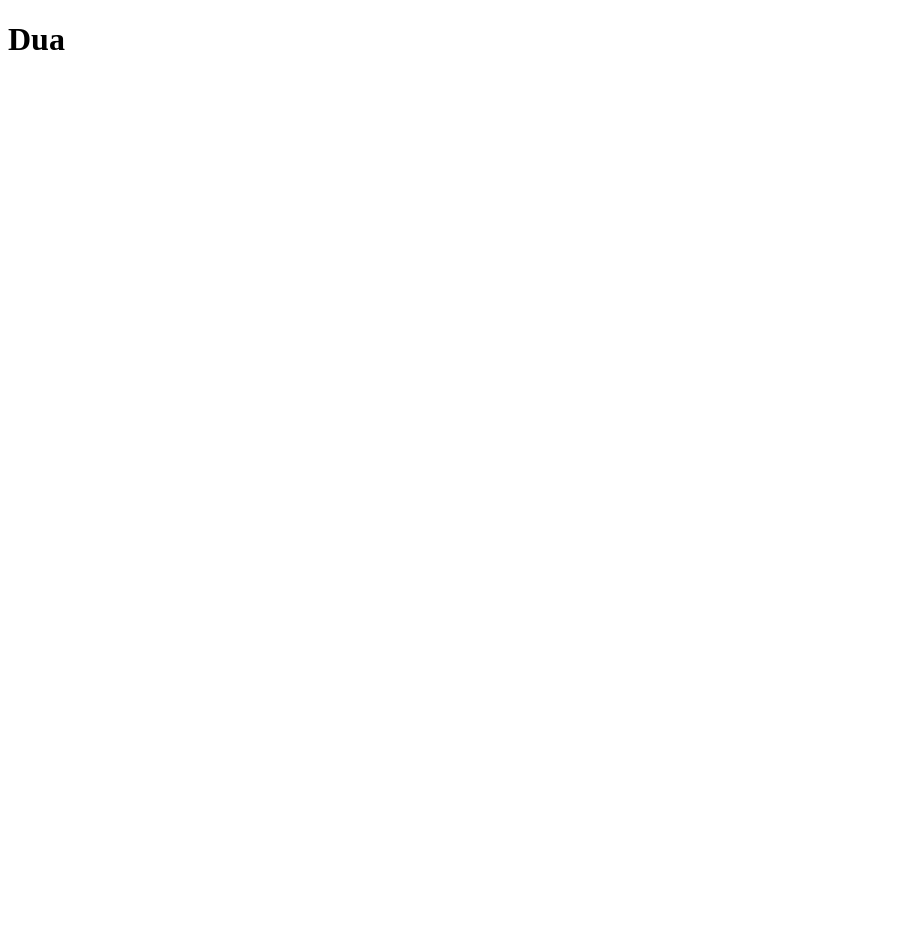
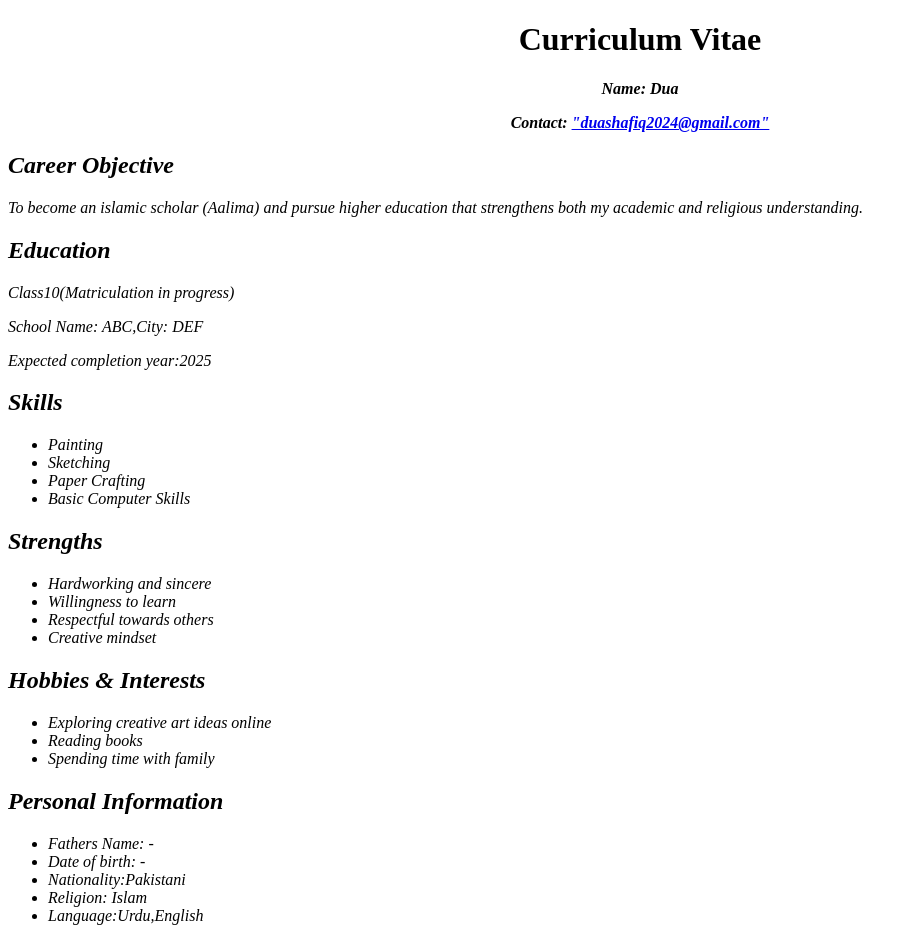
Before and after one commit to Duashafiq2025/learning-git, a plain HTML site: page index.html in a window 1280 px wide. Shown: the whole page, without its empty margins (0-915 px from the left). Before the commit the page ends 800 px from the top, so only its background shows below. Drawn offline with Linux system fonts and the light colour scheme.

Commit message:
added CV

```diff
--- a/index.html
+++ b/index.html
@@ -1,11 +1,57 @@
 <!DOCTYPE html>
 <html lang="en">
+
 <head>
     <meta charset="UTF-8">
     <meta name="viewport" content="width=device-width, initial-scale=1.0">
-    <title>Document</title>
+    <title>CV</title>
 </head>
+
 <body>
-    <h1>Dua</h1>
+    <h1 style="text-align:center;">Curriculum Vitae</h1>
+    <em>
+        <p style="text-align: center;"><b>Name: Dua</b></p>
+        <p style="text-align: center;"><b>Contact: <a href="duashafiq2024@gmail.com">"duashafiq2024@gmail.com"</a></b>
+        </p>
+
+        <h2>Career Objective</h2>
+        <p>To become an islamic scholar (Aalima) and pursue higher education that strengthens both my academic and
+            religious
+            understanding.</p>
+        <h2>Education</h2>
+        <p>Class10(Matriculation in progress)</p>
+        <p>School Name: ABC,City: DEF</p>
+        <p>Expected completion year:2025</p>
+        <h2>Skills</h2>
+        <ul>
+            <li>Painting</li>
+            <li>Sketching</li>
+            <li>Paper Crafting</li>
+            <li>Basic Computer Skills</li>
+        </ul>
+        <h2>Strengths</h2>
+        <ul>
+            <li>Hardworking and sincere</li>
+            <li>Willingness to learn</li>
+            <li>Respectful towards others</li>
+            <li>Creative mindset</li>
+        </ul>
+        <h2>Hobbies & Interests</h2>
+        <ul>
+            <li>Exploring creative art ideas online</li>
+            <li>Reading books </li>
+            <li>Spending time with family</li>
+        </ul>
+        <h2>Personal Information</h2>
+        <ul>
+            <li>Fathers Name: -</li>
+            <li>Date of birth: -</li>
+            <li>Nationality:Pakistani</li>
+            <li>Religion: Islam</li>
+            <li>Language:Urdu,English</li>
+        </ul>
+    </em>
+
 </body>
+
 </html>
```
